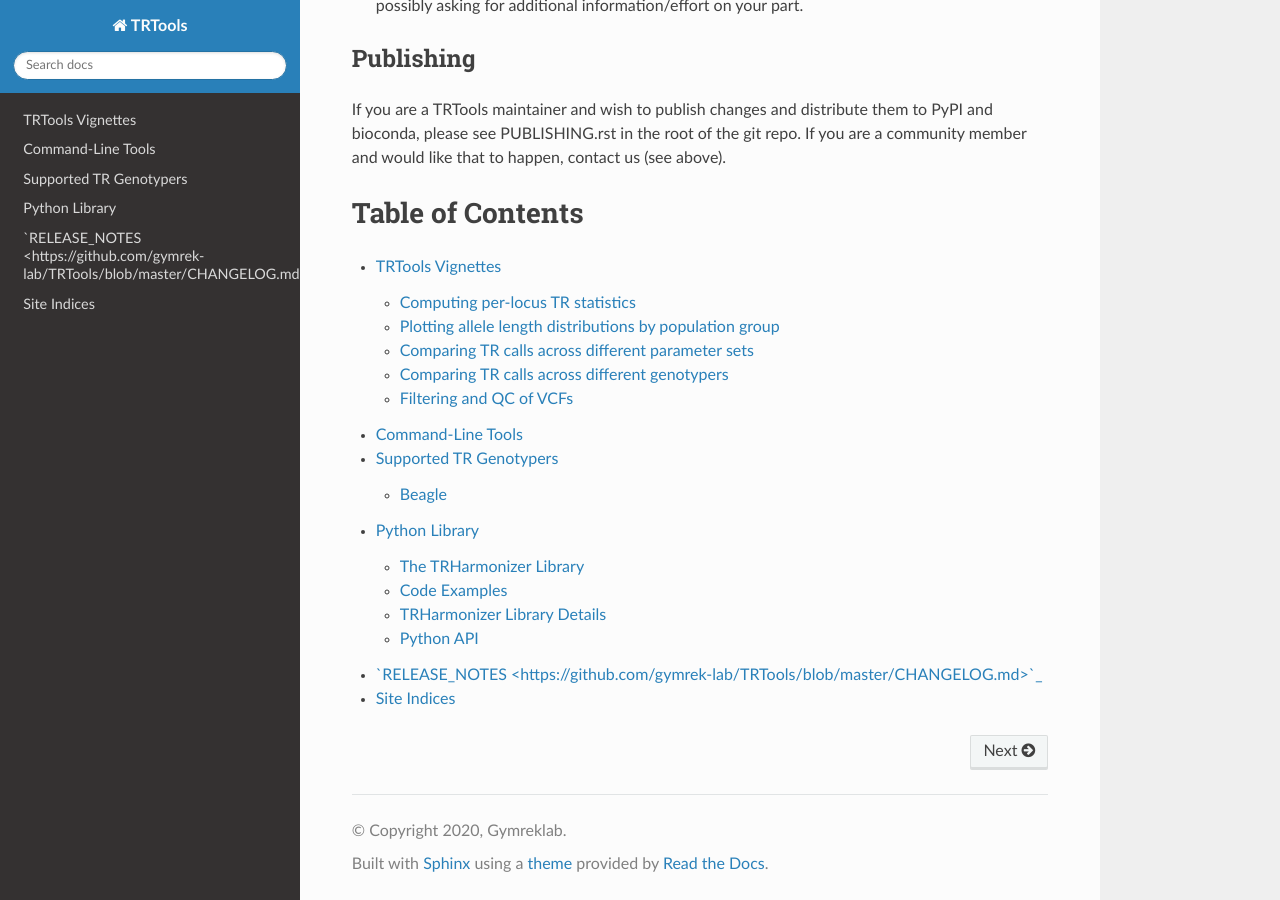
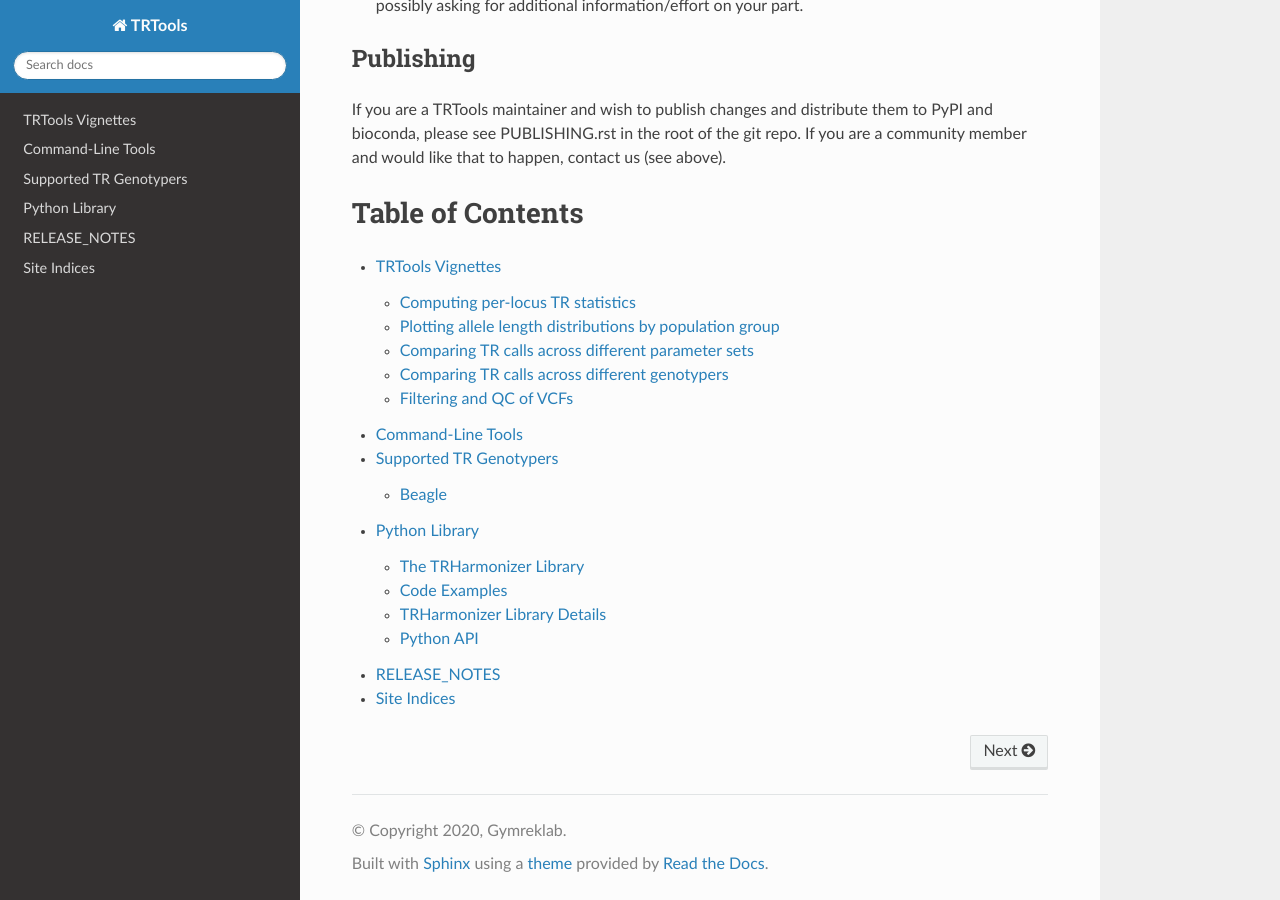
Before and after one commit to gymrek-lab/TRTools, a Sphinx documentation site: the page built from doc/index.rst, in a window 1280 px wide and 900 px high, scrolled down 3965 px. Built offline with Sphinx 7.4.7 and the Read the Docs theme 2.0.0, drawn with Linux system fonts in a browser that asks for light colours.

Commit message:
fix link to changelog in toc

```diff
--- a/doc/index.rst
+++ b/doc/index.rst
@@ -23,5 +23,5 @@ Table of Contents
    UTILITIES
    CALLERS
    LIBRARY
-   `RELEASE_NOTES <https://github.com/gymrek-lab/TRTools/blob/master/CHANGELOG.md>`_
+   RELEASE_NOTES <https://github.com/gymrek-lab/TRTools/blob/master/CHANGELOG.md>
    site_indices
```
